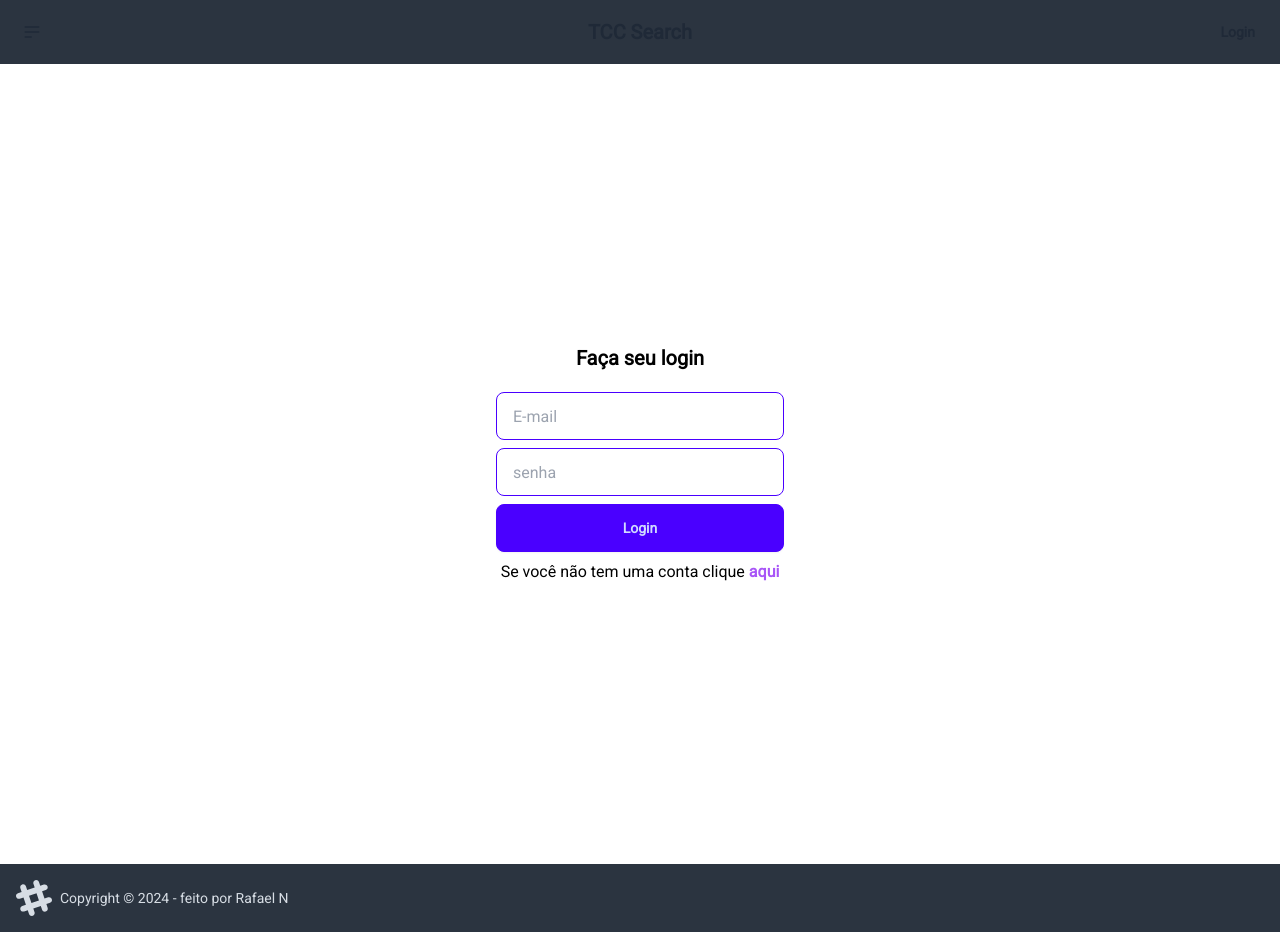
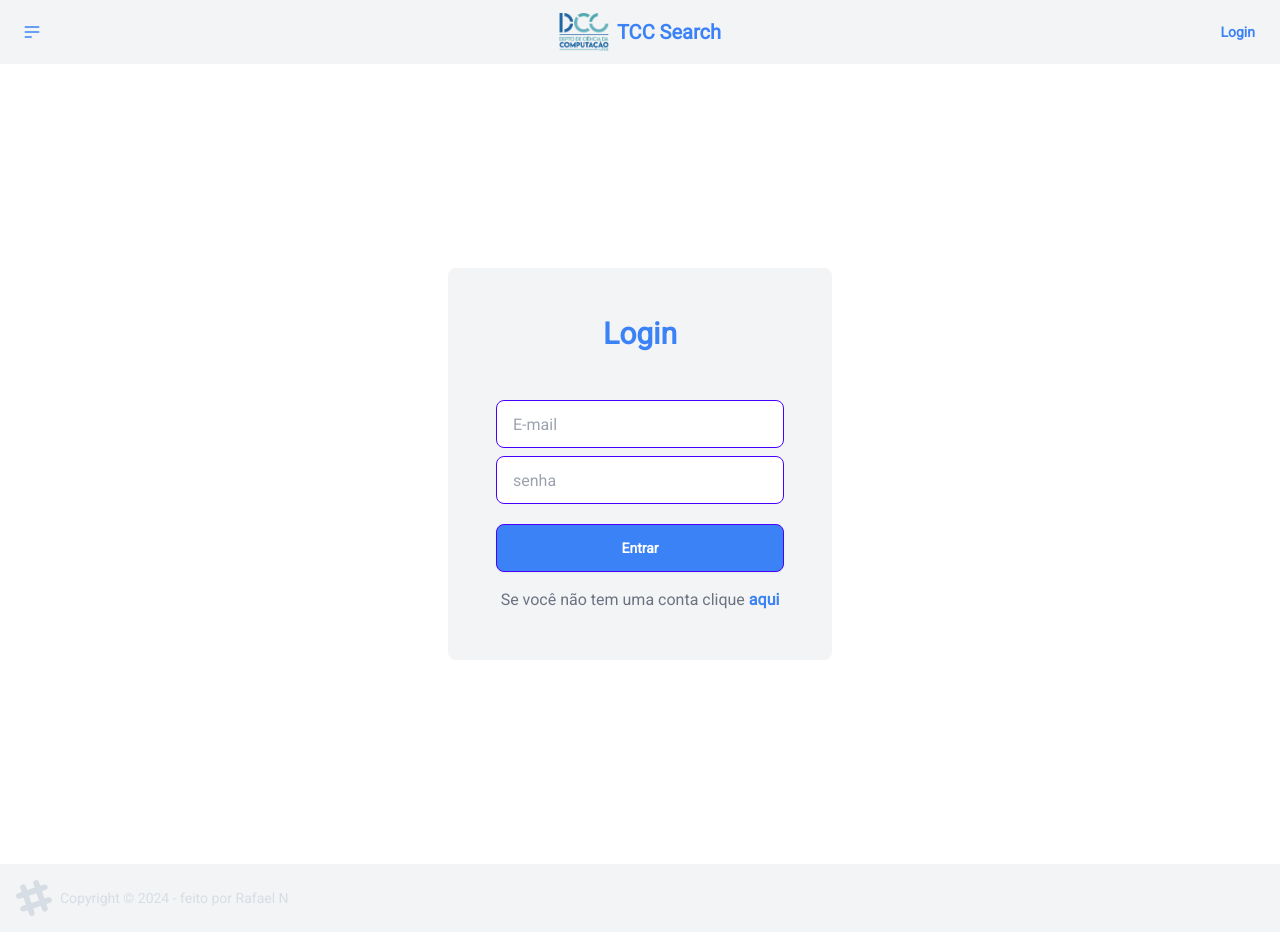
Before and after one commit to KylixXD/tcc_search, a Next.js app: page /auth/login in a window 1280 px wide. Built offline with nearby package versions, Linux system fonts and the light colour scheme.

Commit message:
atualizacao css do sistema

```diff
--- a/app/admin/page.tsx
+++ b/app/admin/page.tsx
@@ -4,6 +4,8 @@ import { useEffect, useState } from "react";
 import { useRouter } from "next/navigation";
 import { jwtDecode } from "jwt-decode";
 import Link from "next/link";
+import EditIcon from '@mui/icons-material/Edit';
+import DeleteIcon from '@mui/icons-material/Delete';
 
 interface TCC {
   id: number;
@@ -97,11 +99,11 @@ export default function AdminPage() {
   return (
     <>
       {user && user.isAdmin ? (
-        <div className="overflow-x-auto">
+        <div className="overflow-x-auto text-black">
           <table className="table w-full">
             {/* head */}
             <thead>
-              <tr>
+              <tr className="text-gray-500">
                 <th>#</th>
                 <th>Título</th>
                 <th>Autor</th>
@@ -121,15 +123,15 @@ export default function AdminPage() {
                   <td>
                     <button
                       onClick={() => router.push(`/tcc/editTcc/${tcc.id}`)}
-                      className="bg-purple-500 text-white px-4 py-2 rounded mr-2 w-20"
+                      className="bg-blue-500 px-4 py-2 rounded mr-2 w-20"
                     >
-                      Editar
+                    <EditIcon className="bg-transparent text-gray-300"/>
                     </button>
                     <button
                       onClick={() => handleDelete(tcc.id)}
-                      className="bg-red-500 text-white px-4 py-2 rounded w-20"
+                      className="bg-red-500 px-4 py-2 rounded w-20"
                     >
-                      Excluir
+                      <DeleteIcon className="bg-transparent text-gray-300"/>
                     </button>
                   </td>
                 </tr>
--- a/app/auth/login/page.tsx
+++ b/app/auth/login/page.tsx
@@ -43,14 +43,14 @@ export default function LoginPage() {
   }
 
   return (
-      <form onSubmit={login} className='h-screen flex justify-center items-center bg-slate px-5'>
-        <div className='bg-white p-12 rounded-lg w-96 max-w-full flex justify-center items-center flex-col gap-2'>
-          <h2 className='font-bold text-xl mb-3 text-black'>Faça seu login</h2>
+      <form onSubmit={login} className='h-screen flex justify-center items-center px-5 text-black '>
+        <div className='p-12 rounded-lg w-96 max-w-full flex justify-center items-center flex-col gap-2 text-black bg-gray-100'>
+          <h2 className='font-bold text-3xl mb-10 bg-transparent text-blue-500'>Login</h2>
           {error && <p className="text-red-500">{error}</p>} {/* Mostrar erros de login */}
-          <input type="email" placeholder="E-mail" required className='input input-primary w-full' name='email'/>
+          <input type="email" placeholder="E-mail" required className='input input-primary w-full ' name='email'/>
           <input type="password" placeholder="senha" required className='input input-primary w-full' name='senha'/>
-          <button type="submit" className='btn btn-primary w-full'>Login</button>
-          <h3 className='text-black'>Se você não tem uma conta clique <strong><Link href="/auth/register" className='text-purple-500'>aqui</Link></strong></h3>
+          <button type="submit" className='btn btn-primary bg-blue-500 w-full text-white mt-3'>Entrar</button>
+          <h3 className='text-gray-500 mt-2'>Se você não tem uma conta clique <strong><Link href="/auth/register" className='text-blue-500 link-'>aqui</Link></strong></h3>
         </div>
       </form>
   );
--- a/app/auth/register/page.tsx
+++ b/app/auth/register/page.tsx
@@ -35,13 +35,13 @@ export default function RegisterPage() {
 
   return (
     <form onSubmit={register} className='h-screen flex justify-center items-center bg-slate px-5'>
-      <div className=' bg-white p-12 rounded-lg w-96 max-w-full flex justify-center items-center flex-col gap-2'>
-        <h2 className='font-bold text-xl mb-3 text-black'>Faça seu registro aqui</h2>
+      <div className='p-12 rounded-lg w-96 max-w-full flex justify-center items-center flex-col gap-2 text-black bg-gray-100'>
+        <h2 className='font-bold text-3xl mb-3 text-blue-500'>Registre-se</h2>
         <input type="text" placeholder="Usuário" required className='input input-primary w-full' name='usuario'/>
         <input type="email" placeholder="E-mail" required className='input input-primary w-full' name='email'/>
         <input type="password" placeholder="Senha" required className='input input-primary w-full' name='senha'/>
-        <button type="submit" className='btn btn-primary w-full'>Registrar</button>
-        <h3 className='text-black'>Se você já tem uma conta clique <strong><Link href="/auth/login" className='text-purple-500'>aqui</Link></strong></h3>
+       <button type="submit" className='btn btn-primary bg-blue-500 w-full text-white mt-3'>Registrar</button>
+        <h3 className='text-gray-500 '>Se você já tem uma conta clique <strong><Link href="/auth/login" className='text-blue-500'>aqui</Link></strong></h3>
       </div>
     </form>
   );
--- a/app/components/TCC/SearchBar.tsx
+++ b/app/components/TCC/SearchBar.tsx
@@ -3,6 +3,7 @@
 import { useRouter } from 'next/navigation';
 import { useState } from 'react';
 import SearchIcon from '@mui/icons-material/Search';
+
 
 export function SearchBar() {
   const router = useRouter(); // Inicialização do hook useRouter
@@ -39,7 +40,7 @@ export function SearchBar() {
         <option value="anoDefesa">Ano de Defesa</option>
       </select>
       <div className="indicator">
-        <button className="btn join-item" onClick={handleSearch}><SearchIcon/></button>
+        <button className="btn join-item" onClick={handleSearch}><SearchIcon className='bg-transparent'/></button>
        </div>
     </div>
   );
--- a/app/components/TCC/TCCList.tsx
+++ b/app/components/TCC/TCCList.tsx
@@ -55,13 +55,13 @@ export default function TccList() {
   return (
     <>
       <SearchBar /> {/* Mantém o componente SearchBar para nova pesquisa */}
-      <div className="max-w-4xl mx-auto p-6 bg-white shadow-md rounded-lg mt-10">
+      <div className="max-w-4xl mx-auto p-6 bg-white shadow-md rounded-lg mt-10 text-black">
         {/* Mostrar o texto antes dos resultados */}
         <h2 className="text-2xl font-semibold mb-4">Aqui estão os resultados da sua pesquisa:</h2>
 
         {error && <p className="text-red-500 mb-4">{error}</p>}
         {tccs.length === 0 ? (
-          <p className="text-gray-500 mb-4">Nenhum TCC encontrado com os critérios de pesquisa.</p>
+          <p className="text-black mb-4">Nenhum TCC encontrado com os critérios de pesquisa.</p>
         ) : (
           <ul>
             {tccs.map((tcc) => (
--- a/app/components/home/footer.tsx
+++ b/app/components/home/footer.tsx
@@ -1,6 +1,6 @@
 export function Footer() {
   return (
-    <footer className="footer bg-neutral text-neutral-content items-center p-4 w-full">
+    <footer className="footer bg-gray-100 text-neutral-content items-center p-4 w-full">
       <aside className="grid-flow-col items-center">
         <svg
           width="36"
--- a/app/components/home/navbar.tsx
+++ b/app/components/home/navbar.tsx
@@ -5,6 +5,7 @@ import { useRouter } from 'next/navigation';
 import LogoutIcon from '@mui/icons-material/Logout';
 import { useEffect, useState } from 'react';
 import { jwtDecode } from 'jwt-decode'; // Corrigido: Remover as chaves ao importar o pacote
+import Image from 'next/image'
 
 interface DecodedToken {
   id: string;
@@ -39,7 +40,7 @@ export function Navbar() {
   };
 
   return (
-    <div className="navbar bg-neutral">
+  <div className="navbar bg-gray-100 text-blue-500">
       <div className="navbar-start">
         <div className="dropdown">
           <div tabIndex={0} role="button" className="btn btn-ghost btn-circle">
@@ -60,10 +61,10 @@ export function Navbar() {
           </div>
           <ul
             tabIndex={0}
-            className="menu menu-sm dropdown-content bg-base-100 rounded-box z-[1] mt-3 w-52 p-2 shadow"
+            className="menu menu-sm dropdown-content bg-base-100 rounded-box z-[1] mt-3 w-52 p-2 shadow "
           >
             <li>
-              <Link href="/tcc/list">Tccs</Link>
+              <Link href="/tcc/list">TCCs</Link>
             </li>
             {/* Condicional para exibir a aba de "Admin" apenas para administradores */}
             {user && user.isAdmin && (
@@ -81,6 +82,8 @@ export function Navbar() {
       </div>
       <div className="navbar-center">
         <Link href="/" className="btn btn-ghost text-xl">
+        <Image src='/logo_dcc.png'  width={50} height={50} alt='logo DCC'/>
+
           TCC Search
         </Link>
       </div>
--- a/app/globals.css
+++ b/app/globals.css
@@ -15,3 +15,11 @@
   padding: 0;
   box-sizing: border-box;
 }
+
+body {
+  background: #fff;
+}
+
+form input.input{
+  background-color: #fff;
+}
--- a/app/tcc/[id]/page.tsx
+++ b/app/tcc/[id]/page.tsx
@@ -22,7 +22,7 @@ export default async function TccDetails({ params }: { params: { id: string } })
   }
 
   return (
-    <div className="min-h-screen max-w-full sm:max-w-3xl mx-auto p-4 sm:p-6 bg-white shadow-md rounded-lg mt-6 sm:mt-10 pb-16 mb-10">
+    <div className="min-h-screen max-w-full sm:max-w-3xl mx-auto p-4 sm:p-6 bg-white shadow-md rounded-lg mt-6 sm:mt-10 pb-16 mb-10 text-black">
       <h1 className="text-3xl font-bold mb-1">{tcc.titulo}</h1>
       <p className="text-lg"><strong>Autor:</strong> {tcc.autor}</p>
       <p className="text-lg"><strong>Ano de Defesa:</strong> {tcc.anoDefesa}</p>
```
Also changed, not shown: public/logo_dcc.png (added).
